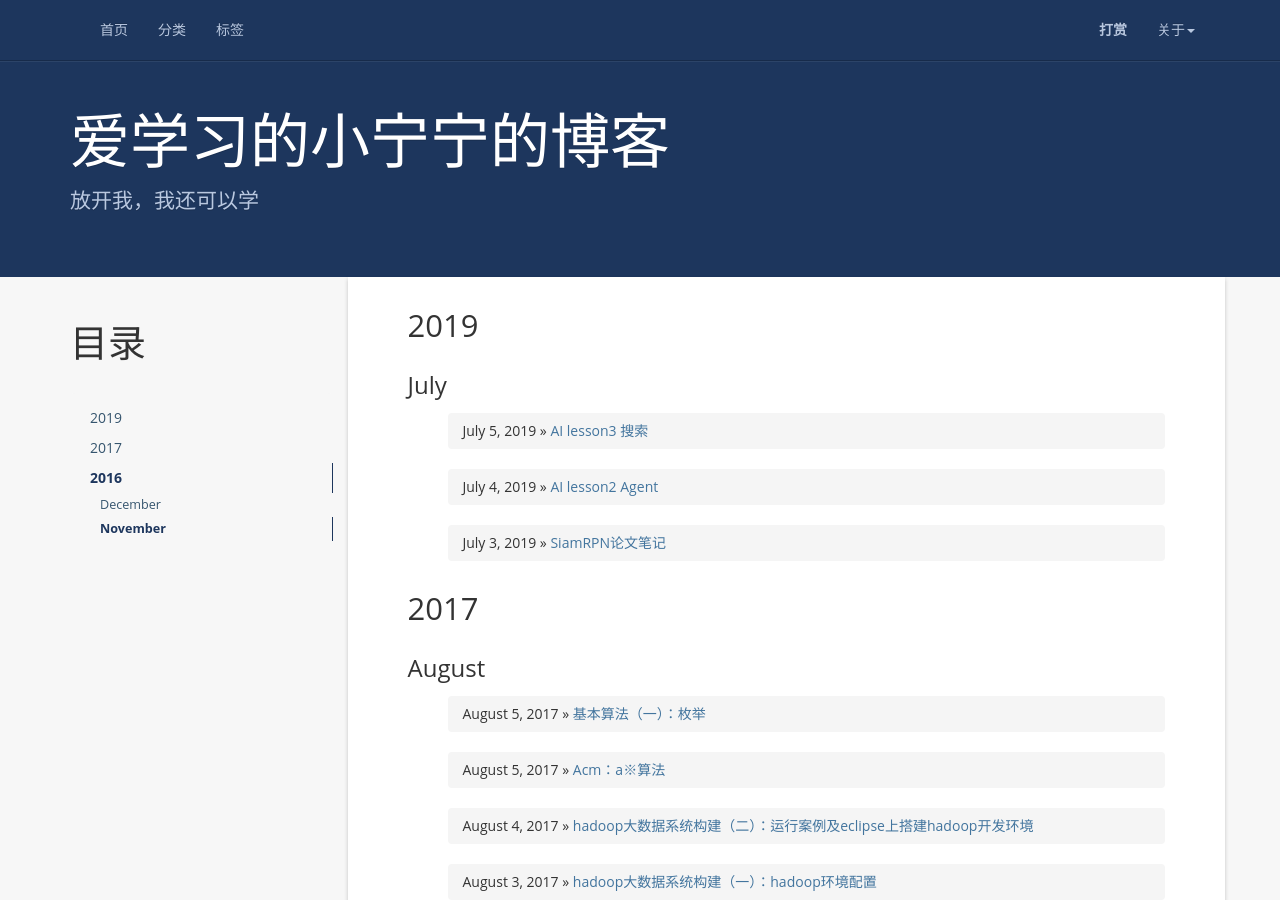
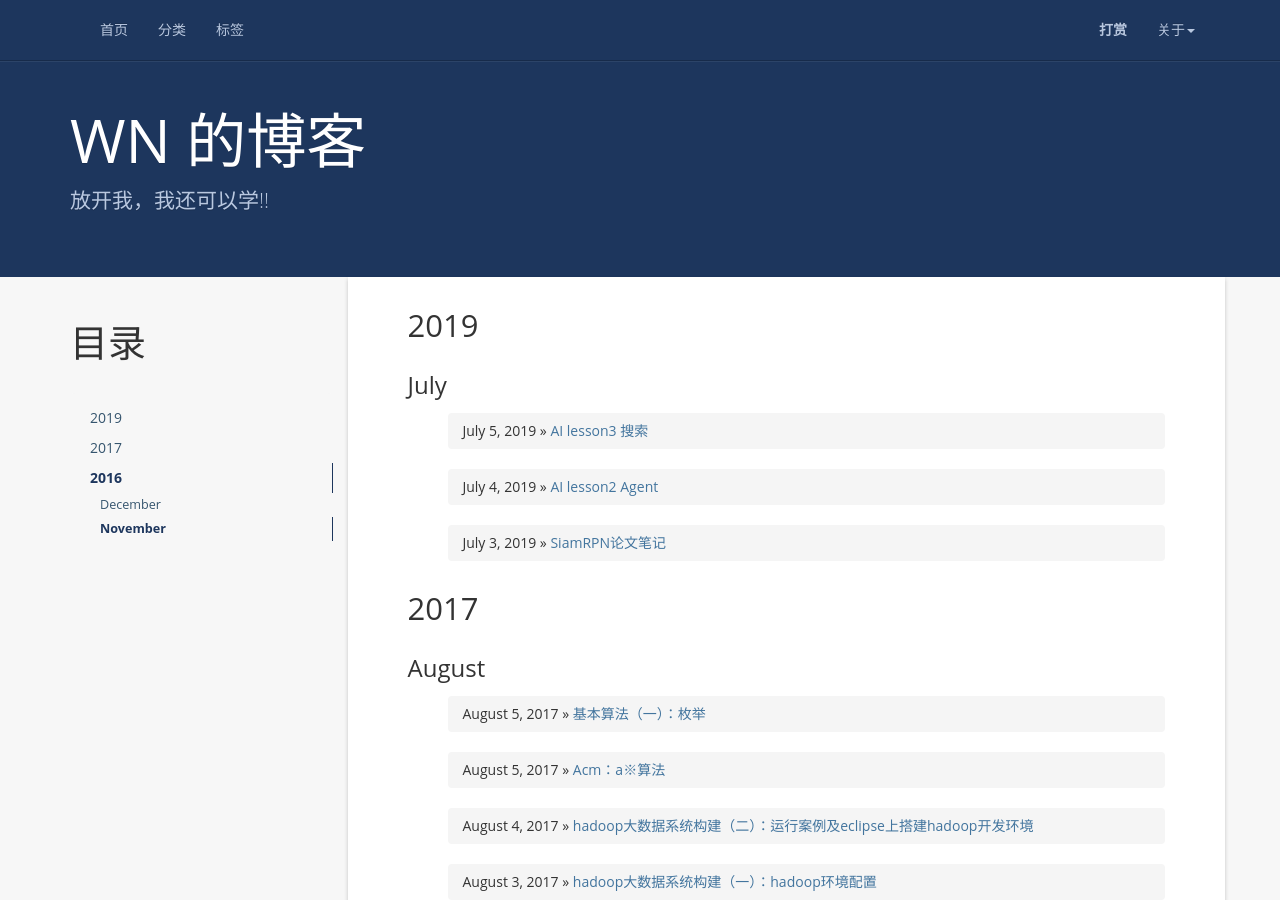
Before and after one commit to system2wn/system2wn.github.io, a Jekyll site: the page built from index.html, in a window 1280 px wide and 900 px high. Built offline with Jekyll 4.4.1, drawn with Linux system fonts in a browser that asks for light colours; the list of posts is cut into pages by our own code; comment, search, counter and statistics services are not loaded.

Commit message:
修改配置文件

```diff
--- a/_config.yml
+++ b/_config.yml
@@ -1,12 +1,12 @@
 # Site settings
-name: 爱学习的小宁宁的博客
+name: WN 的博客
 email: system2wn@163.com
-author: 爱学习的小宁宁
-url: http://wangning1995.top
+author: system2wn
+url: http://www.wangning1995.top
 #resume_site: http://www.hifreud.com/Resume.io/
 github: https://github.com/system2wn/
-baseurl: ""
-description: 放开我，我还可以学
+baseurl: "/LessOrMore"
+description: 放开我，我还可以学!!
 #meta_description: 王宁;个人博客;学而不思则罔;思而不学则殆;生命不止;折腾不休
 #banner: 学而不思则罔，思而不学则殆。
 
```
